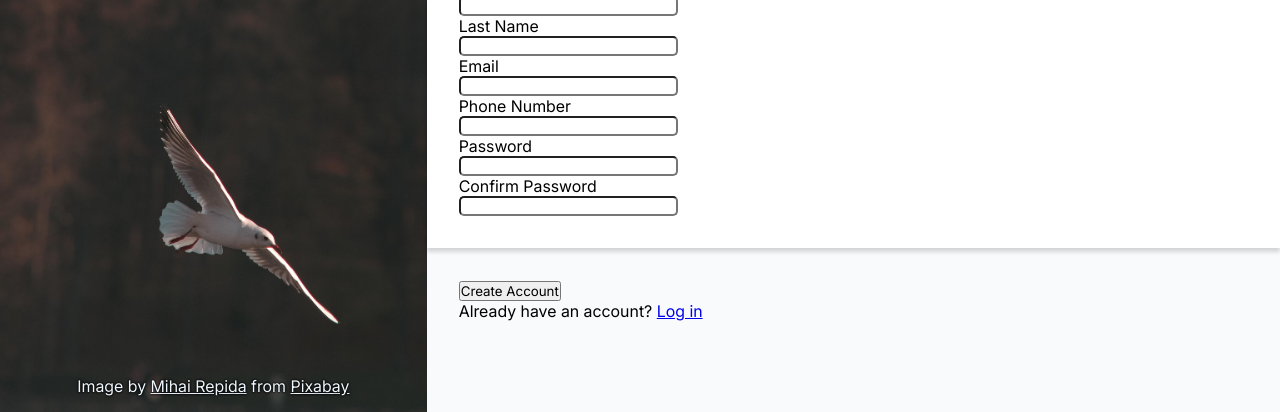
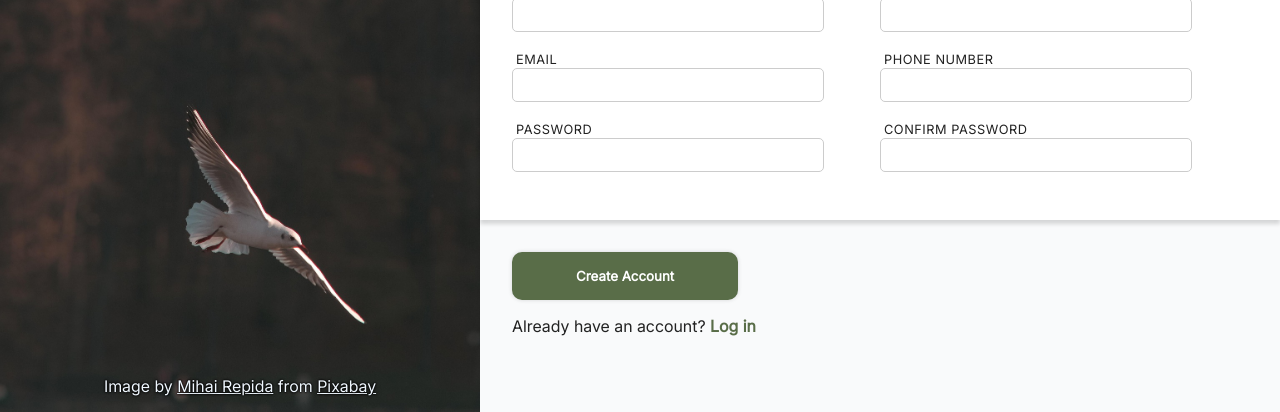
Before and after one commit to Daxyca/top-signup-form, a plain HTML site: page index.html in a window 1280 px wide. Shown: the part 388-800 px from the top of the page. Drawn offline with Linux system fonts and the light colour scheme.

Commit message:
Finish styling

```diff
--- a/index.html
+++ b/index.html
@@ -24,28 +24,36 @@
                 <header>
                     <h2 class="form-header">Let's do this!</h2>
                 </header>
-                <label for="first-name">First Name
+                <fieldset>
+                    <div class="label-input-group">
+                        <label for="first-name">FIRST NAME</label>
                         <input id="first-name" name="first-name" required>
-                </label>
-                <label for="last-name">Last Name
+                    </div>
+                    <div class="label-input-group">
+                        <label for="last-name">LAST NAME</label>
                         <input id="last-name" name="last-name" required>
-                </label>
-                <label for="email">Email
+                    </div>
+                    <div class="label-input-group">
+                        <label for="email">EMAIL</label>
                         <input id="email" name="email" required>
-                </label>
-                <label for="phone-number">Phone Number
+                    </div>
+                    <div class="label-input-group">
+                        <label for="phone-number">PHONE NUMBER</label>
                         <input id="phone-number" name="phone-number" required>
-                </label>
-                <label for="password">Password
+                    </div>
+                    <div class="label-input-group">
+                        <label for="password">PASSWORD</label>
                         <input id="password" name="password" required>
-                </label>
-                <label for="confirm-password">Confirm Password
+                    </div>
+                    <div class="label-input-group">
+                        <label for="confirm-password">CONFIRM PASSWORD</label>
                         <input id="confirm-password" name="confirm-password" required>
-                </label>
+                    </div>
+                </fieldset>
             </form>
             <footer>
-                <button>Create Account</button>
-                <p>Already have an account? <a href="./login">Log in</a></p>
+                <button class="login-button">Create Account</button>
+                <p class="login-text">Already have an account? <a class="login-link" href="./login">Log in</a></p>
             </footer>
         </div>
     </main>
--- a/style.css
+++ b/style.css
@@ -27,25 +27,28 @@
     font-family: 'Inter', sans-serif;
     margin: 0;
     padding: 0;
+    color: #222;
 }
 
 main {
     display: grid;
-    grid-template: auto / 1fr 2fr;
-    height: 100vh
+    grid-template-columns: 1fr 2fr;
+    grid-template-columns: minmax(200px, 1fr) minmax(400px, 800px);
+    height: 100vh;
 }
 
 .image-container {
     background: black url("./images/bg-img.jpg");
     background-size: cover;
     background-position: center;
+    background-position: bottom;
     display: flex;
     flex-direction: column;
     justify-content: flex-end;
 }
 
 .logo-container {
-    background-color: rgba(0,0,0,0.5);
+    background-color: rgba(0,0,0,0.3);
     display: flex;
     justify-content: center;
     align-items: center;
@@ -95,16 +98,45 @@ main {
 
 .sign-up-form {
     background-color: white;
-    box-shadow: 0px 4px 4px rgba(0,0,0,0.15), 0px -1px 3px rgba(0,0,0,0.05);
+    box-shadow: 0px 4px 4px rgba(0,0,0,0.15), 0px -1px 2px rgba(0,0,0,0.05);
 }
 
 fieldset {
+    margin: 1rem 0;
     border: none;
     display: grid;
     grid-template: repeat(3, auto) / repeat(2, auto);
+    row-gap: 1rem;
+}
+
+label {
+    letter-spacing: 0.5px;
+    font-size: 0.8rem;
+    margin-left: 0.25rem
 }
 
 input {
     display: block;
     border-radius: 5px;
+    padding: 0.5rem 0.5rem;
+    width: 80%;
+    border: 1px solid #ccc;
 }
+
+.login-button {
+    padding: 1rem 4rem;
+    border-radius: 10px;
+    background-color: #596d48;
+    color: white;
+    font-weight: bold;
+    cursor: pointer;
+    border: none;
+    box-shadow: 0px 0px 4px rgba(0,0,0,0.15);
+    margin: 0 auto 1rem;
+}
+
+.login-link {
+    text-decoration: none;
+    color: #596d48;
+    font-weight: bold;
+}
```
Lines whose indentation alone changed are shown as unchanged.
